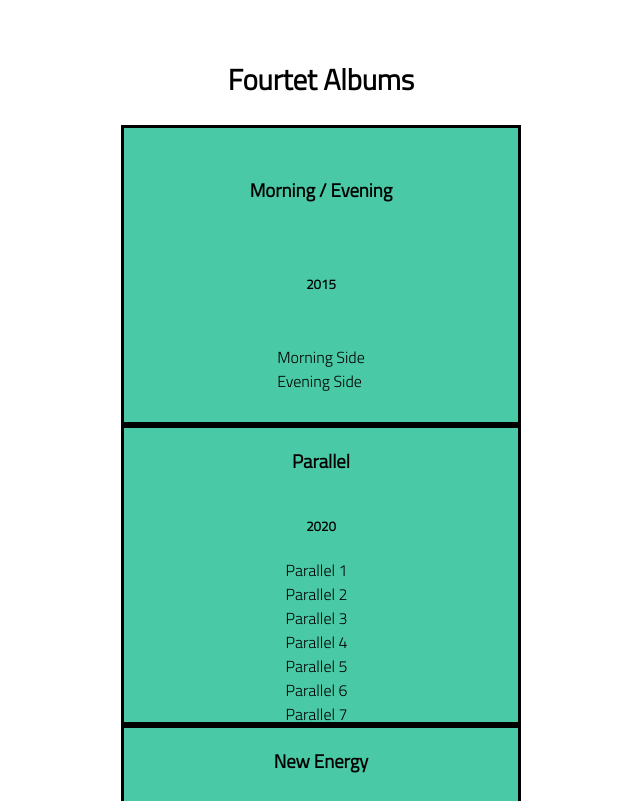
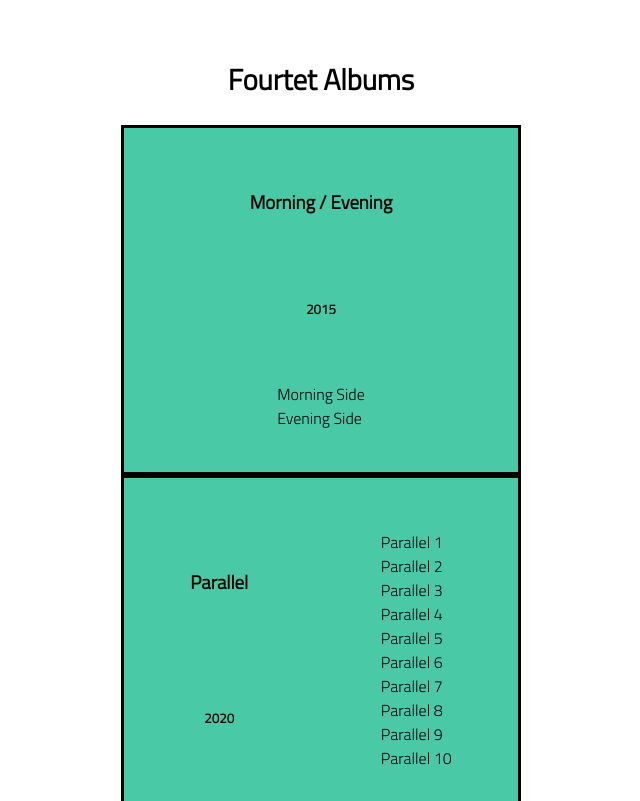
Before and after one commit to AlexOrlet89/display-list-spotlight, a plain HTML site: page index.html in a window 1280 px wide. Shown: the part 3800-4601 px from the top of the page, without its empty margins (319-959 px from the left). Drawn offline with Linux system fonts and the light colour scheme.

Commit message:
updated flex-wrap on fourtet class to fit in container

```diff
--- a/styles/home.css
+++ b/styles/home.css
@@ -31,11 +31,12 @@
 }
 .fourtet {
     display: flex;
+    flex-wrap: wrap;
     flex-direction: column;
     justify-content: space-evenly;
     align-items: center;
     width: 400px;
-    height: 300px;
+    height: 350px;
     border: black 3px solid;
     background-color:rgb(73, 201, 165);
 }
```
